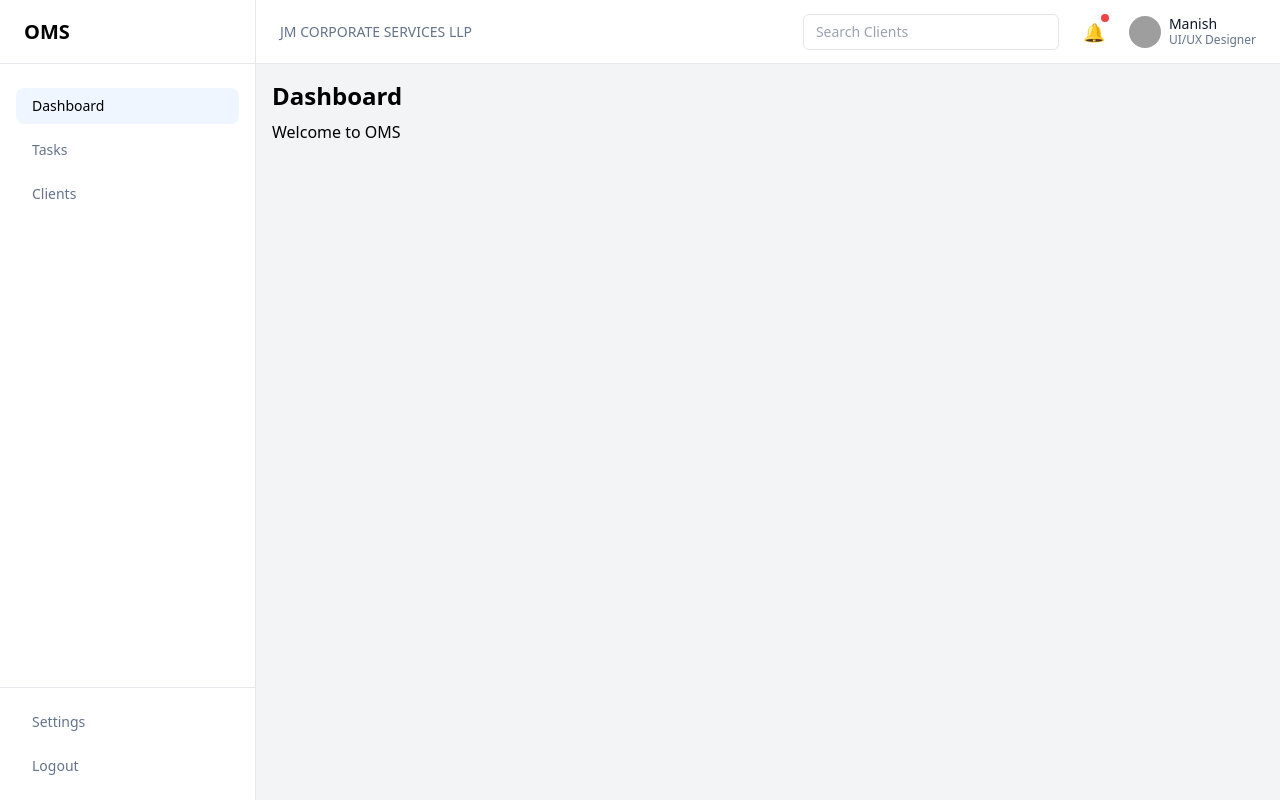
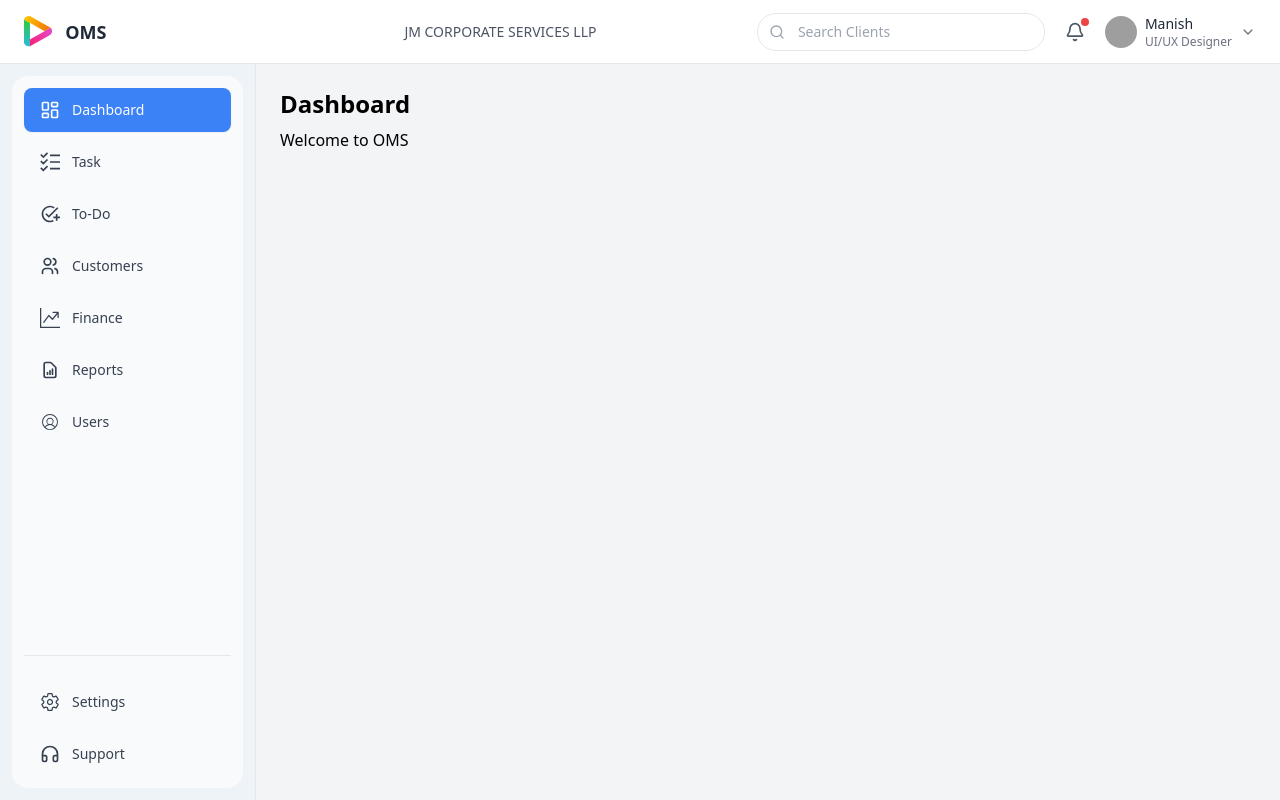
Before and after one commit to Sartaccel/Dev_OMSFrontend, a React (Vite) app: page / in a window 1280 px wide. Built offline with nearby package versions, Linux system fonts and the light colour scheme; grey boxes are pictures that could not be loaded; a web font is replaced by a local one.

Commit message:
header and sidebar

```diff
--- a/package.json
+++ b/package.json
@@ -17,6 +17,7 @@
     "react": "^19.2.0",
     "react-dom": "^19.2.0",
     "react-hook-form": "^7.71.1",
+    "react-icons": "^5.5.0",
     "react-redux": "^9.2.0",
     "react-router-dom": "^7.13.0",
     "yup": "^1.7.1"
--- a/src/components/Header.tsx
+++ b/src/components/Header.tsx
@@ -1,35 +1,72 @@
-export default function Header() {
+import { Bell, ChevronDown, Search } from "lucide-react";
+import Logo from "../assets/logo icon.svg";
+
+const Header = () => {
   return (
-    <header className="h-16 bg-header border-b border-border flex items-center justify-between px-6">
-      {/* Left */}
-      <h1 className="text-sm font-medium text-textSecondary">
-        JM CORPORATE SERVICES LLP
-      </h1>
+    <header className="w-full h-16 border-b bg-white flex items-center px-6">
 
-      {/* Right */}
-      <div className="flex items-center gap-6">
-        <input
-          type="text"
-          placeholder="Search Clients"
-          className="h-9 w-64 rounded-md border border-border px-3 text-sm focus:outline-none focus:ring-1 focus:ring-primary"
+      {/* LEFT — Logo */}
+      <div className="flex items-center gap-3 min-w-[220px]">
+        <img
+          src={Logo}
+          alt="OMS Logo"
+          className="h-8 w-auto object-contain"
         />
 
-        <button className="relative text-lg">
-          <span className="w-2 h-2 bg-danger rounded-full absolute -top-1 -right-1"></span>
-          🔔
+        <span className="text-lg font-semibold text-gray-800">
+          OMS
+        </span>
+      </div>
+
+      {/* CENTER — Company Name */}
+      <div className="flex-1 flex justify-center">
+        <span className="text-sm font-medium text-gray-600">
+          JM CORPORATE SERVICES LLP
+        </span>
+      </div>
+
+      {/* RIGHT — Search + Actions */}
+      <div className="flex items-center gap-5">
+
+        {/* Search */}
+        <div className="relative w-72">
+          <Search className="absolute left-3 top-1/2 -translate-y-1/2 text-gray-400 w-4 h-4" />
+          <input
+            type="text"
+            placeholder="Search Clients"
+            className="w-full pl-10 pr-4 py-2 text-sm border rounded-full focus:outline-none"
+          />
+        </div>
+
+        {/* Notification */}
+        <button className="relative text-gray-600">
+          <Bell className="w-5 h-5" />
+          <span className="absolute -top-1 -right-1 w-2 h-2 bg-red-500 rounded-full"></span>
         </button>
 
-        <div className="flex items-center gap-2">
+        {/* Profile */}
+        <div className="flex items-center gap-2 cursor-pointer">
           <img
             src="https://i.pravatar.cc/40"
-            className="w-8 h-8 rounded-full"
+            alt="Profile"
+            className="w-8 h-8 rounded-full object-cover"
           />
-          <div className="text-sm leading-tight">
-            <p className="font-medium text-textPrimary">Manish</p>
-            <p className="text-xs text-textSecondary">UI/UX Designer</p>
+
+          <div className="hidden sm:flex flex-col leading-tight">
+            <span className="text-sm font-medium text-gray-800">
+              Manish
+            </span>
+            <span className="text-xs text-gray-500">
+              UI/UX Designer
+            </span>
           </div>
+
+          <ChevronDown className="w-4 h-4 text-gray-500" />
         </div>
+
       </div>
     </header>
   );
-}
+};
+
+export default Header;
--- a/src/components/Sidebar.tsx
+++ b/src/components/Sidebar.tsx
@@ -1,80 +1,148 @@
-import { NavLink, useNavigate } from "react-router-dom";
+import { NavLink } from "react-router-dom";
+
+// Icons
+import { LuLayoutDashboard } from "react-icons/lu";
+import { GrTask } from "react-icons/gr";
+import { MdAddTask } from "react-icons/md";
+import { TbUsers } from "react-icons/tb";
+import { BsGraphUpArrow } from "react-icons/bs";
+import { HiOutlineDocumentReport } from "react-icons/hi";
+import { PiUserCircleLight } from "react-icons/pi";
+import { IoSettingsOutline } from "react-icons/io5";
+import { Headphones } from "lucide-react";
 
 const menuClass =
-  "flex items-center gap-3 px-4 py-2 rounded-lg text-sm";
+  "flex items-center gap-3 px-4 py-3 rounded-lg text-sm transition-all";
 
 export default function Sidebar() {
-  const navigate = useNavigate();
+  return (
+    <aside className="w-64 bg-[#eef3f7] border-r border-gray-200 p-3">
 
-  const handleLogout = () => {
-    // Clear user auth tokens/data from localStorage (or anywhere you keep)
-    localStorage.removeItem("authToken");
+      {/* Rounded Container */}
+      <div className="h-full bg-white/60 rounded-2xl p-3 flex flex-col">
 
-    // Redirect to login page or homepage
-    navigate("/login");
-  };
+        {/* Menu Items */}
+        <nav className="space-y-2">
 
-  return (
-    <aside className="w-64 h-screen bg-sidebar border-r border-border flex flex-col">
-      {/* Logo */}
-      <div className="h-16 flex items-center px-6 border-b border-border">
-        <span className="text-xl font-semibold text-primary">OMS</span>
-      </div>
-
-      {/* Menu */}
-      <nav className="flex-1 px-4 py-6 space-y-2">
+          {/* Dashboard */}
           <NavLink
             to="/"
             className={({ isActive }) =>
               `${menuClass} ${
                 isActive
-                ? "bg-primaryLight text-primary font-medium"
-                : "text-textSecondary hover:bg-primaryLight hover:text-primary"
+                  ? "bg-blue-500 text-white shadow-sm"
+                  : "text-gray-700 hover:bg-gray-100"
               }`
             }
           >
+            <LuLayoutDashboard className="text-[20px]" />
             Dashboard
           </NavLink>
 
+          {/* Task */}
           <NavLink
             to="/tasks"
             className={({ isActive }) =>
               `${menuClass} ${
                 isActive
-                ? "bg-primaryLight text-primary font-medium"
-                : "text-textSecondary hover:bg-primaryLight hover:text-primary"
+                  ? "bg-blue-500 text-white"
+                  : "text-gray-700 hover:bg-gray-100"
               }`
             }
           >
-          Tasks
+            <GrTask className="text-[20px]" />
+            Task
           </NavLink>
 
+          {/* To-Do */}
           <NavLink
-          to="/clients"
+            to="/todo"
             className={({ isActive }) =>
               `${menuClass} ${
                 isActive
-                ? "bg-primaryLight text-primary font-medium"
-                : "text-textSecondary hover:bg-primaryLight hover:text-primary"
+                  ? "bg-blue-500 text-white"
+                  : "text-gray-700 hover:bg-gray-100"
               }`
             }
           >
-          Clients
+            <MdAddTask className="text-[20px]" />
+            To-Do
+          </NavLink>
+
+          {/* Customers */}
+          <NavLink
+            to="/customers"
+            className={({ isActive }) =>
+              `${menuClass} ${
+                isActive
+                  ? "bg-blue-500 text-white"
+                  : "text-gray-700 hover:bg-gray-100"
+              }`
+            }
+          >
+            <TbUsers className="text-[20px]" />
+            Customers
+          </NavLink>
+
+          {/* Finance */}
+          <NavLink
+            to="/finance"
+            className={({ isActive }) =>
+              `${menuClass} ${
+                isActive
+                  ? "bg-blue-500 text-white"
+                  : "text-gray-700 hover:bg-gray-100"
+              }`
+            }
+          >
+            <BsGraphUpArrow className="text-[20px]" />
+            Finance
+          </NavLink>
+
+          {/* Reports */}
+          <NavLink
+            to="/reports"
+            className={({ isActive }) =>
+              `${menuClass} ${
+                isActive
+                  ? "bg-blue-500 text-white"
+                  : "text-gray-700 hover:bg-gray-100"
+              }`
+            }
+          >
+            <HiOutlineDocumentReport className="text-[20px]" />
+            Reports
+          </NavLink>
+
+          {/* Users */}
+          <NavLink
+            to="/users"
+            className={({ isActive }) =>
+              `${menuClass} ${
+                isActive
+                  ? "bg-blue-500 text-white"
+                  : "text-gray-700 hover:bg-gray-100"
+              }`
+            }
+          >
+            <PiUserCircleLight className="text-[20px]" />
+            Users
           </NavLink>
         </nav>
 
-      {/* Bottom - Settings and Logout */}
-      <div className="px-4 py-4 border-t border-border mt-auto space-y-2">
-        <button className="w-full text-left px-4 py-2 text-sm rounded-lg text-textSecondary hover:bg-primaryLight hover:text-primary">
+        {/* Bottom Section */}
+        <div className="mt-auto pt-6 border-t border-gray-200 space-y-2">
+          <button className="w-full flex items-center gap-3 px-4 py-3 text-sm rounded-lg text-gray-700 hover:bg-gray-100">
+            <IoSettingsOutline className="text-[20px]" />
             Settings
           </button>
 
-        <button
-          onClick={handleLogout}
-          className="w-full text-left px-4 py-2 text-sm rounded-lg text-textSecondary hover:bg-primaryLight hover:text-primary"
-        >
-          Logout
+          <button className="w-full flex items-center gap-3 px-4 py-3 text-sm rounded-lg text-gray-700 hover:bg-gray-100">
+            <Headphones className="w-5 h-5" />
+            Support
           </button>
+        </div>
+
       </div>
     </aside>
   );
--- a/src/layouts/DashboardLayout.tsx
+++ b/src/layouts/DashboardLayout.tsx
@@ -4,15 +4,22 @@ import Sidebar from "../components/Sidebar";
 
 const DashboardLayout = () => {
   return (
-    <div className="flex min-h-screen">
-      <Sidebar />
+    <div className="min-h-screen flex flex-col bg-gray-100">
 
-      <div className="flex-1 flex flex-col">
-        <Header />
-        <main className="p-4 flex-1 bg-gray-100">
+      {/* Top Header (FULL WIDTH) */}
+      <Header />
+
+      {/* Body Layout */}
+      <div className="flex flex-1">
+        {/* Sidebar */}
+        <Sidebar />
+
+        {/* Main Content */}
+        <main className="flex-1 p-6">
           <Outlet />
         </main>
       </div>
+
     </div>
   );
 };
--- a/src/routes/AppRoutes.tsx
+++ b/src/routes/AppRoutes.tsx
@@ -2,7 +2,6 @@ import Login from "../pages/Login";
 import DashboardLayout from "../layouts/DashboardLayout";
 import Dashboard from "../pages/Dashboard";
 import Tasks from "../pages/Tasks";
-import Clients from "../pages/Clients";
 import { BrowserRouter, Routes, Route } from "react-router-dom";
 
 export default function AppRouter() {
@@ -16,7 +15,7 @@ export default function AppRouter() {
         <Route element={<DashboardLayout />}>
           <Route index element={<Dashboard />} />
           <Route path="tasks" element={<Tasks />} />
-          <Route path="clients" element={<Clients />} />
+          {/* <Route path="customers" element={<Customers />} /> */}
         </Route>
       </Routes>
     </BrowserRouter>
```
Also changed, not shown: src/assets/logo icon.svg (added). Lines whose indentation alone changed are shown as unchanged.
